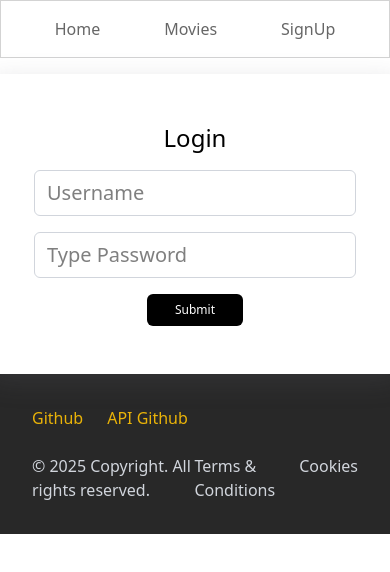
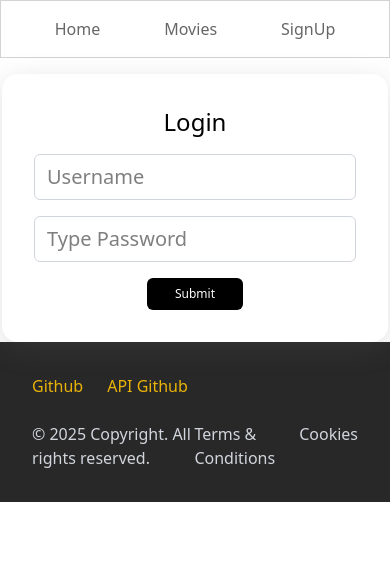
Before and after one commit to technative-academy/FrameBox-Frontend, a React (Vite) app: page /login in a window 390 px wide. Shown: the top 572 px of the page. Built offline with nearby package versions, Linux system fonts and the light colour scheme.

Commit message:
make form mobile first

```diff
--- a/src/components/Form/Form.jsx
+++ b/src/components/Form/Form.jsx
@@ -1,7 +1,7 @@
 function Form({ type }) {
     return (
         <div className="flex items-center justify-center text-xl ">
-            <form className="flex flex-col gap-4 mx-auto mt-4 p-12 rounded-2xl shadow-[0px_7px_29px_0px_rgba(100,100,111,0.2)]">
+            <form className="flex flex-col gap-4 mx-auto mt-4 p-8 rounded-2xl shadow-[0px_7px_29px_0px_rgba(100,100,111,0.2)]">
                 <h1 className="text-2xl text-center">
                     {type === "signup" ? "Sign Up" : "Login"}
                 </h1>
```
